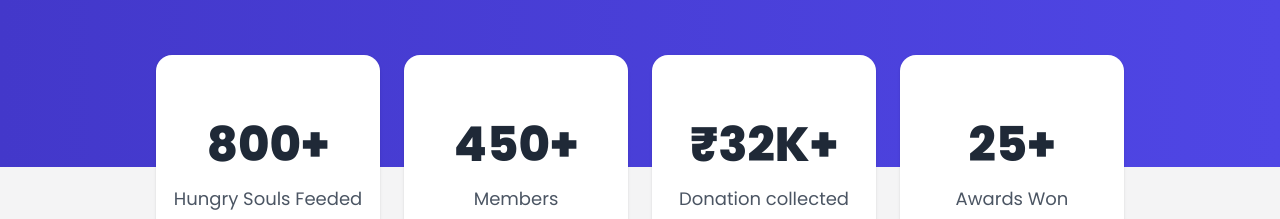
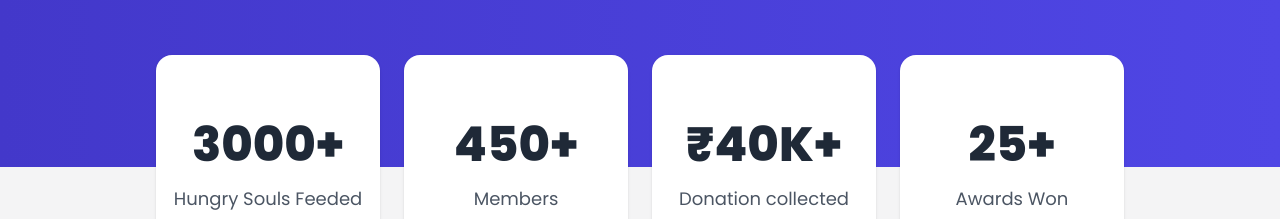
Before and after one commit to VishwaGauravIn/hunger-no-more, a Next.js app: page / in a window 1280 px wide. Shown: the part 1300-1519 px from the top of the page. Built offline with nearby package versions, Linux system fonts and the light colour scheme.

Commit message:
stats update

```diff
--- a/components/home/Stats.js
+++ b/components/home/Stats.js
@@ -25,7 +25,7 @@ export default function Stats() {
           <div className="grid lg:grid-cols-4 md:grid-cols-2 grid-cols-2 gap-x-2 gap-y-2 lg:gap-x-6 md:gap-x-6 md:gap-y-6 md:gap-y-6">
             <div className="flex justify-center flex-col items-center w-36 h-36 md:w-44 md:h-48 lg:w-56 lg:h-56 bg-white shadow rounded-2xl">
               <h2 className="lg:text-5xl md:text-4xl text-2xl font-extrabold leading-10 text-center text-gray-800">
-                800+
+                3000+
               </h2>
               <p className="mt-4 text-sm md:text-base lg:text-lg leading-none text-center text-gray-600">
                 Hungry Souls Feeded
@@ -41,7 +41,7 @@ export default function Stats() {
             </div>
             <div className="flex justify-center flex-col items-center w-36 h-36 md:w-44 md:h-48 lg:w-56 lg:h-56 bg-white shadow rounded-2xl">
               <h2 className="lg:text-5xl md:text-4xl text-2xl font-extrabold leading-10 text-center text-gray-800">
-                ₹32K+
+                ₹40K+
               </h2>
               <p className="mt-4 text-sm md:text-base lg:text-lg leading-none text-center text-gray-600">
                 Donation collected
```
